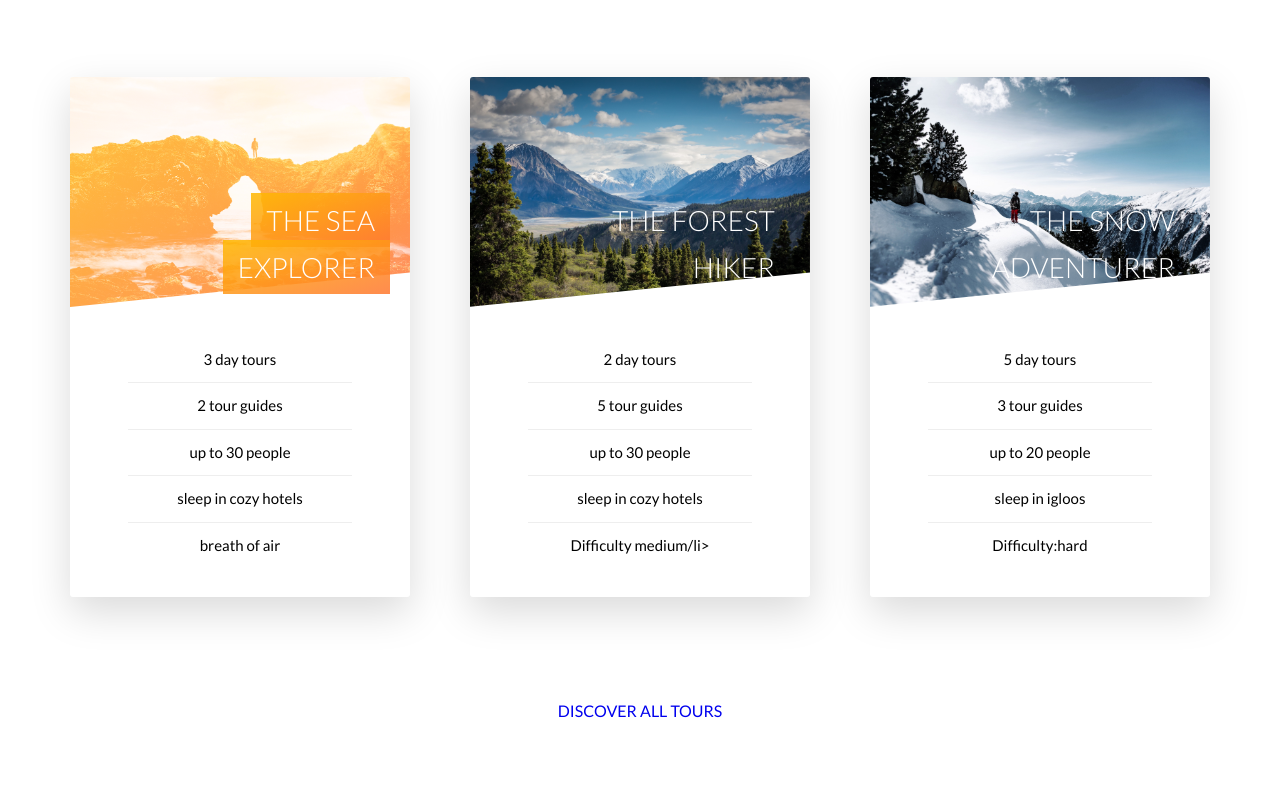
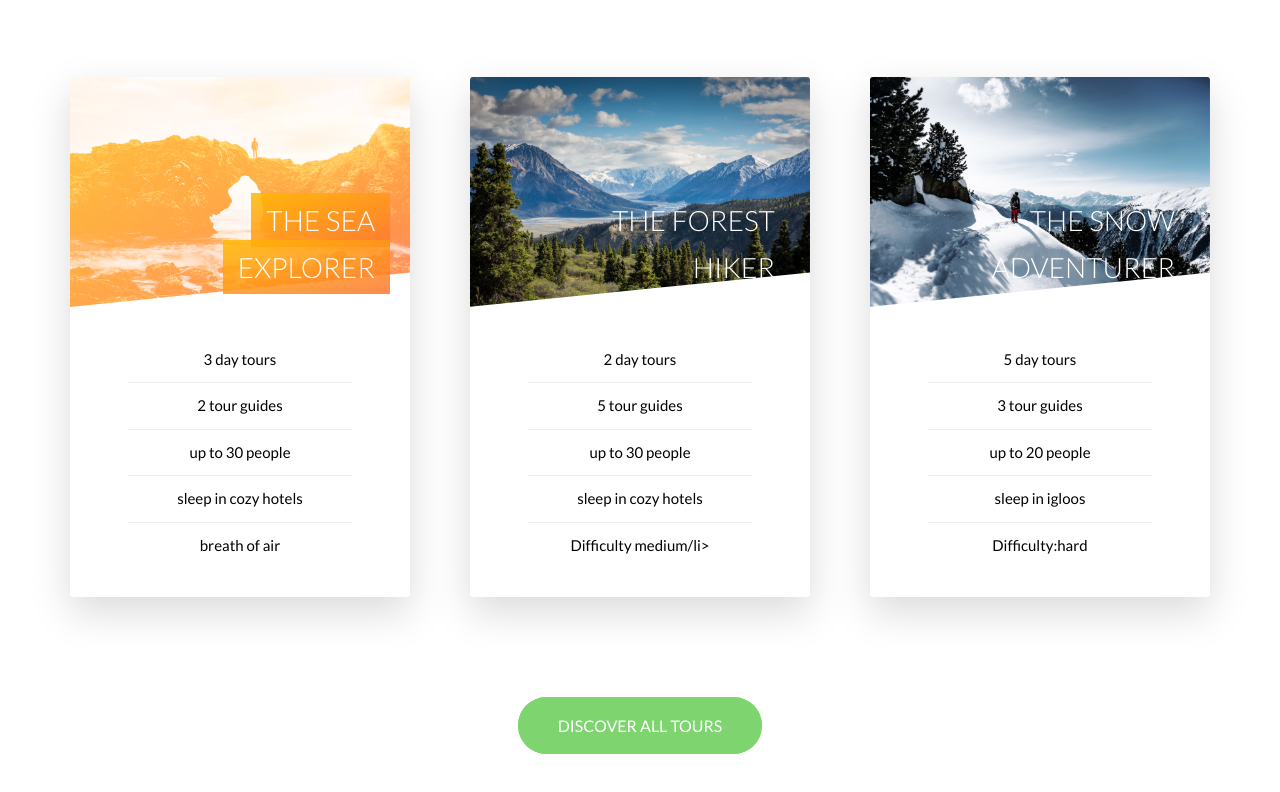
Before and after one commit to WingChhun/natour.github.io, a website: page index.html in a window 1280 px wide. Shown: the part 2593-3385 px from the top of the page. Drawn offline with nearby package versions, Linux system fonts and the light colour scheme; files that its build step writes are made by us from their sources.

Commit message:
Added btn-green

```diff
--- a/sass/components/_button.scss
+++ b/sass/components/_button.scss
@@ -29,9 +29,6 @@
                     z-index: -1;
                     transition: all .4s;
                 }
-                &--white::after {
-                    background-color: white;
-                }
                 &:hover::after {
                     transform: scaleX(1.4) scaleY(1.6);
                     opacity: 0;
@@ -40,6 +37,17 @@
                     background-color: $color-white;
                     color: $color-gray-dark;
                     padding: 1.5rem 4rem;
+                    &::after {
+                        background-color: $color-white;
+                    }
+                }
+                &--green {
+                    background-color: $color-primary;
+                    color: $color-white;
+                    padding: 1.5rem 4rem;
+                    &::after {
+                        background-color: $color-primary;
+                    }
                 }
                 &--animated {
                     /*Give button animation a  delay */
```
